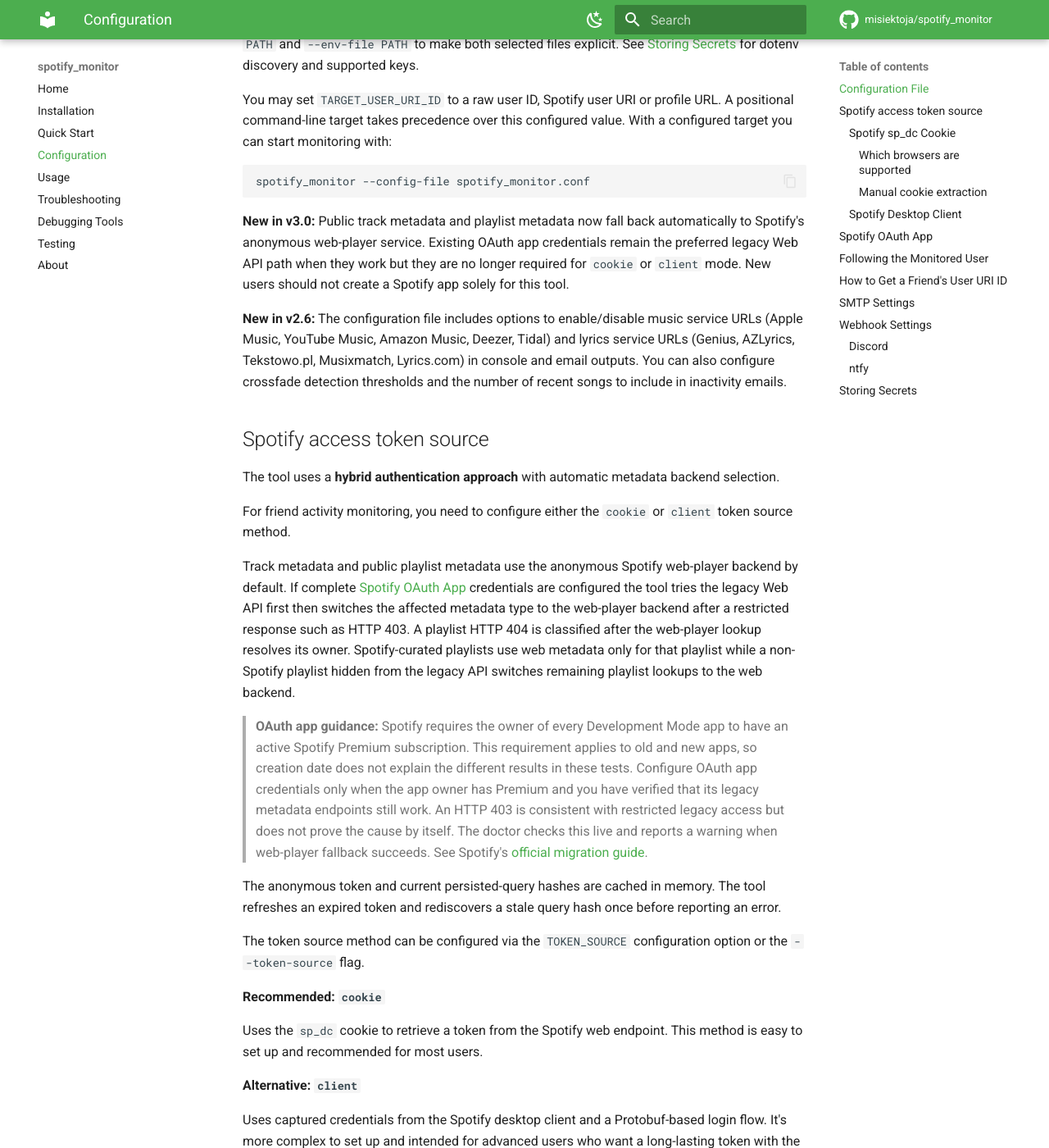
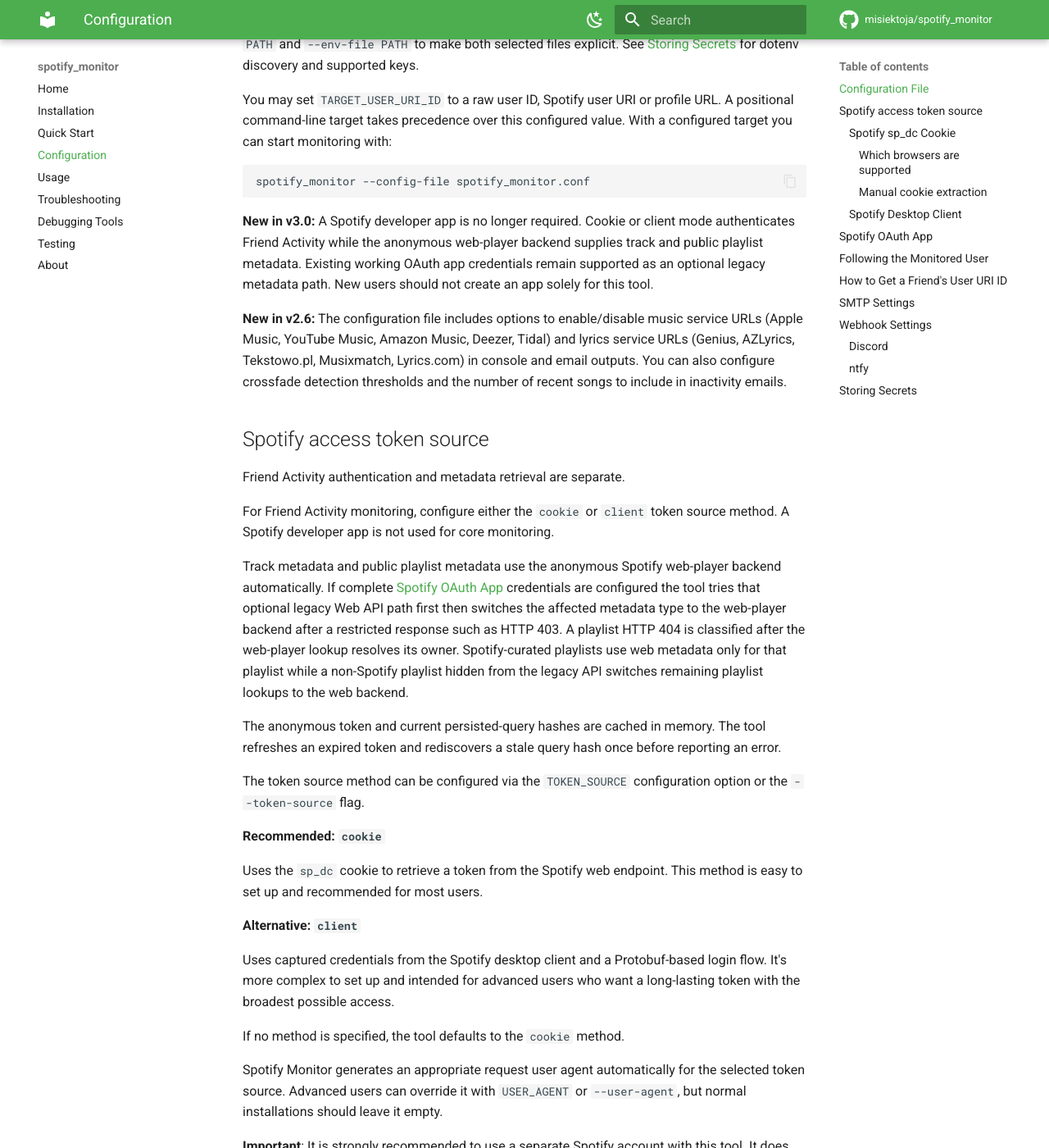
Before and after one commit to misiektoja/spotify_monitor, an MkDocs documentation site: the page built from docs/configuration.md, in a window 1280 px wide and 1400 px high, scrolled down 1094 px. Shown: the whole window at 82% size. Built offline with MkDocs 1.6.1 and Material for MkDocs 9.7.7, drawn with Linux system fonts in a browser that asks for light colours; comment, search, counter and statistics services are not loaded; some of the changed text lies outside the part shown.

Commit message:
docs(configuration): contextualize optional OAuth apps

````diff
--- a/docs/configuration.md
+++ b/docs/configuration.md
@@ -39,20 +39,18 @@
 spotify_monitor --config-file spotify_monitor.conf
 ```
 
-**New in v3.0:** Public track metadata and playlist metadata now fall back automatically to Spotify's anonymous web-player service. Existing OAuth app credentials remain the preferred legacy Web API path when they work but they are no longer required for `cookie` or `client` mode. New users should not create a Spotify app solely for this tool.
+**New in v3.0:** A Spotify developer app is no longer required. Cookie or client mode authenticates Friend Activity while the anonymous web-player backend supplies track and public playlist metadata. Existing working OAuth app credentials remain supported as an optional legacy metadata path. New users should not create an app solely for this tool.
 
 **New in v2.6:** The configuration file includes options to enable/disable music service URLs (Apple Music, YouTube Music, Amazon Music, Deezer, Tidal) and lyrics service URLs (Genius, AZLyrics, Tekstowo.pl, Musixmatch, Lyrics.com) in console and email outputs. You can also configure crossfade detection thresholds and the number of recent songs to include in inactivity emails.
 
 <a id="spotify-access-token-source"></a>
 ## Spotify access token source
 
-The tool uses a **hybrid authentication approach** with automatic metadata backend selection.
+Friend Activity authentication and metadata retrieval are separate.
 
-For friend activity monitoring, you need to configure either the `cookie` or `client` token source method.
+For Friend Activity monitoring, configure either the `cookie` or `client` token source method. A Spotify developer app is not used for core monitoring.
 
-Track metadata and public playlist metadata use the anonymous Spotify web-player backend by default. If complete [Spotify OAuth App](#spotify-oauth-app) credentials are configured the tool tries the legacy Web API first then switches the affected metadata type to the web-player backend after a restricted response such as HTTP 403. A playlist HTTP 404 is classified after the web-player lookup resolves its owner. Spotify-curated playlists use web metadata only for that playlist while a non-Spotify playlist hidden from the legacy API switches remaining playlist lookups to the web backend.
-
-> **OAuth app guidance:** Spotify requires the owner of every Development Mode app to have an active Spotify Premium subscription. This requirement applies to old and new apps, so creation date does not explain the different results in these tests. Configure OAuth app credentials only when the app owner has Premium and you have verified that its legacy metadata endpoints still work. An HTTP 403 is consistent with restricted legacy access but does not prove the cause by itself. The doctor checks this live and reports a warning when web-player fallback succeeds. See Spotify's [official migration guide](https://developer.spotify.com/documentation/web-api/tutorials/february-2026-migration-guide).
+Track metadata and public playlist metadata use the anonymous Spotify web-player backend automatically. If complete [Spotify OAuth App](#spotify-oauth-app) credentials are configured the tool tries that optional legacy Web API path first then switches the affected metadata type to the web-player backend after a restricted response such as HTTP 403. A playlist HTTP 404 is classified after the web-player lookup resolves its owner. Spotify-curated playlists use web metadata only for that playlist while a non-Spotify playlist hidden from the legacy API switches remaining playlist lookups to the web backend.
 
 The anonymous token and current persisted-query hashes are cached in memory. The tool refreshes an expired token and rediscovers a stale query hash once before reporting an error.
 
@@ -212,9 +210,11 @@
 <a id="spotify-oauth-app"></a>
 ## Spotify OAuth App
 
-OAuth app credentials are optional in v3.0. They enable the legacy Spotify Web API Client Credentials path for track metadata and playlist owner metadata when the optional Spotipy dependency is installed. Spotify requires the owner of every Development Mode app to keep an active Premium subscription. Configure the credentials only when that requirement is met and the app has verified legacy endpoint access. The tool keeps this path first for a working app then falls back automatically when Spotify returns a restricted response or Spotipy is unavailable.
+Since v3.0, you do not need a Spotify OAuth app for normal use. OAuth app credentials enable an optional legacy Spotify Web API Client Credentials path for track metadata and playlist owner metadata when the optional Spotipy dependency is installed. Configure this path only if you already have a working app with verified legacy endpoint access. The tool tries it first when configured then falls back automatically when Spotify returns a restricted response or Spotipy is unavailable.
 
-App creation date does not replace a live compatibility check. A Development Mode app without an active Premium subscription on its owner account will stop working until the owner resubscribes. Do not create a new app for `spotify_monitor` because the anonymous web-player backend supplies all metadata fields used by monitoring and friend listing.
+Spotify requires the owner of every Development Mode app to keep an active Premium subscription. This applies to old and new apps. A Development Mode app stops working when the owner loses Premium and resumes after the owner resubscribes. An HTTP 403 is consistent with restricted legacy access but does not prove the cause by itself. The doctor checks this path live and reports a warning when web-player metadata succeeds. See Spotify's [official migration guide](https://developer.spotify.com/documentation/web-api/tutorials/february-2026-migration-guide).
+
+Do not create a new app for `spotify_monitor` because core monitoring and friend listing do not use it. The automatic web-player backend supplies the required track and public playlist metadata.
 
 If you already have a working app:
 
````
